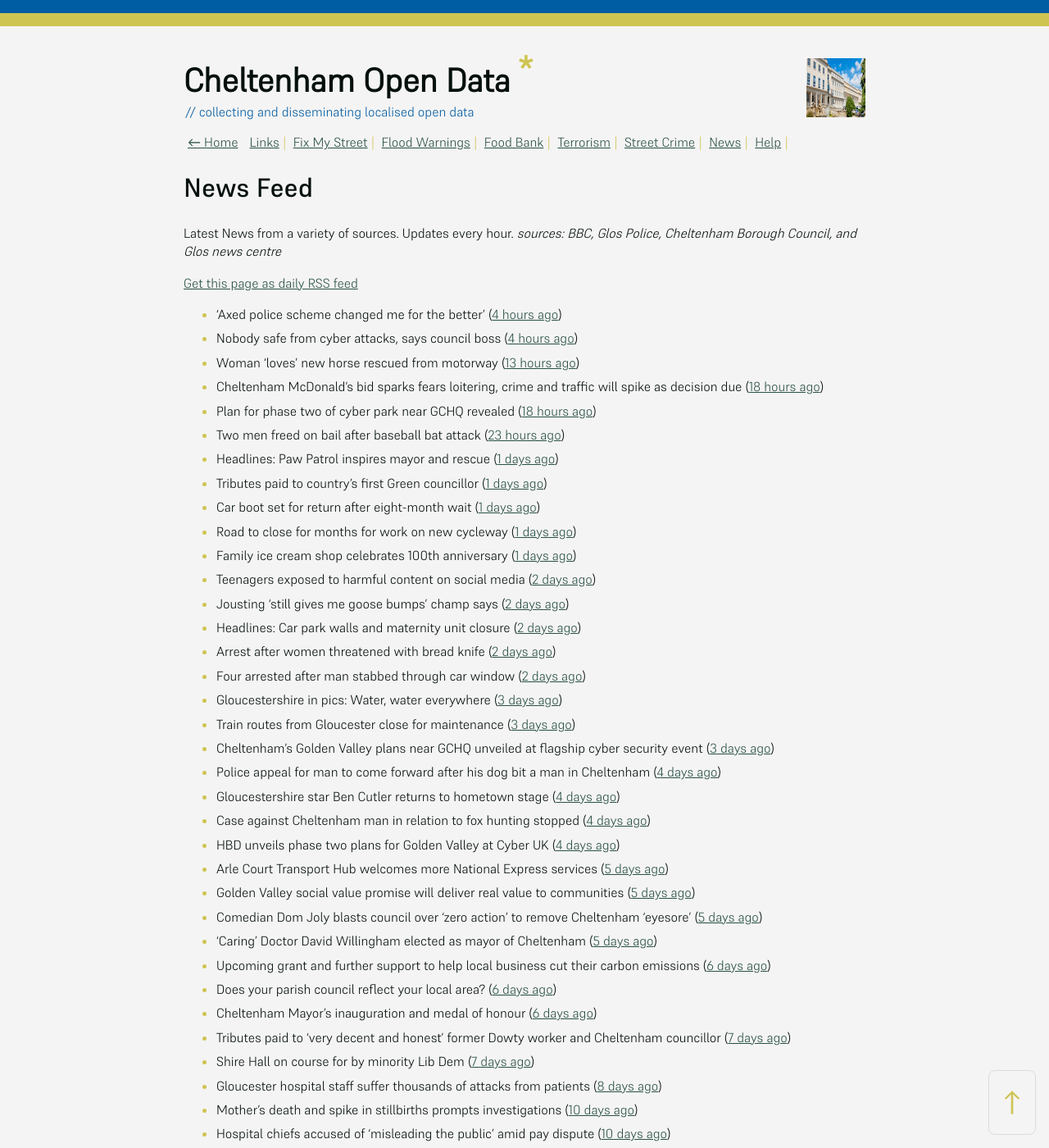
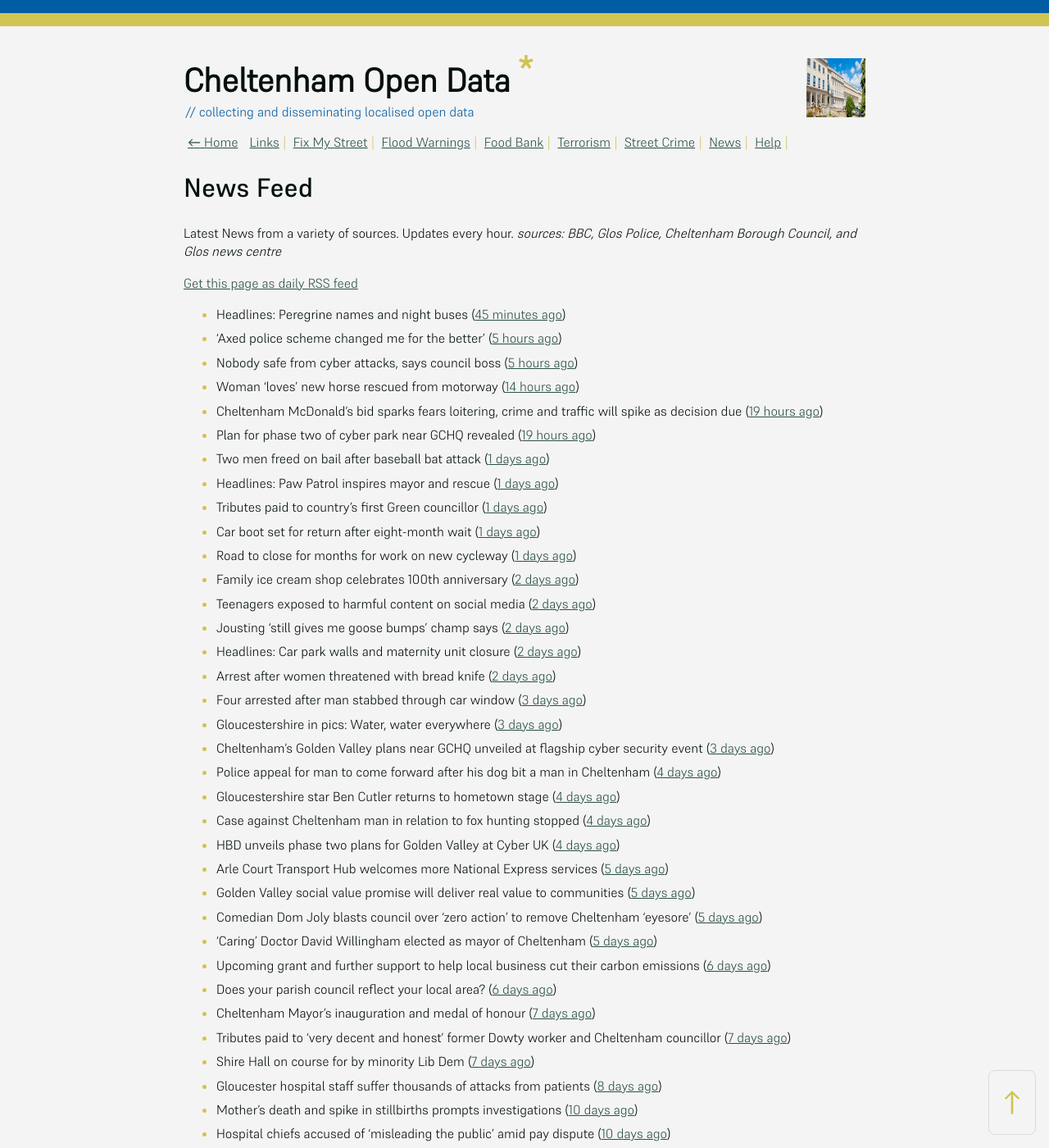
Before and after one commit to mat-0/cheltenham-open-data, a Jekyll site: the page built from _pages/news.md, in a window 1280 px wide and 1400 px high. Shown: the whole window at 82% size. Built offline with Jekyll 4.4.1, drawn with Linux system fonts in a browser that asks for light colours.

Commit message:
Updated 2025-05-20 10:57:47

```diff
--- a/_pages/news.md
+++ b/_pages/news.md
@@ -12,24 +12,24 @@ _sources: BBC, Glos Police, Cheltenham Borough Council, and Glos news centre_
 [Get this page as daily RSS feed](/daily.rss)
 
 <!-- news_marker starts -->
-- 'Axed police scheme changed me for the better' ([4 hours ago](https://www.bbc.com/news/articles/cj425087v5po))
-- Nobody safe from cyber attacks, says council boss ([4 hours ago](https://www.bbc.com/news/articles/cyvm4ljl2l8o))
-- Woman 'loves' new horse rescued from motorway ([13 hours ago](https://www.bbc.com/news/articles/c4g2r40ye9eo))
-- Cheltenham McDonald’s bid sparks fears loitering, crime and traffic will spike as decision due ([18 hours ago](https://gloucesternewscentre.co.uk/cheltenham-mcdonalds-bid-sparks-fears-loitering-crime-and-traffic-will-spike-as-decision-due/))
-- Plan for phase two of cyber park near GCHQ revealed ([18 hours ago](https://www.bbc.com/news/articles/clygqx2jp95o))
-- Two men freed on bail after baseball bat attack ([23 hours ago](https://www.bbc.com/news/articles/c4ge7l3nvv1o))
+- Headlines: Peregrine names and night buses ([45 minutes ago](https://www.bbc.com/news/articles/cr7zznnkyrgo))
+- 'Axed police scheme changed me for the better' ([5 hours ago](https://www.bbc.com/news/articles/cj425087v5po))
+- Nobody safe from cyber attacks, says council boss ([5 hours ago](https://www.bbc.com/news/articles/cyvm4ljl2l8o))
+- Woman 'loves' new horse rescued from motorway ([14 hours ago](https://www.bbc.com/news/articles/c4g2r40ye9eo))
+- Cheltenham McDonald’s bid sparks fears loitering, crime and traffic will spike as decision due ([19 hours ago](https://gloucesternewscentre.co.uk/cheltenham-mcdonalds-bid-sparks-fears-loitering-crime-and-traffic-will-spike-as-decision-due/))
+- Plan for phase two of cyber park near GCHQ revealed ([19 hours ago](https://www.bbc.com/news/articles/clygqx2jp95o))
+- Two men freed on bail after baseball bat attack ([1 days ago](https://www.bbc.com/news/articles/c4ge7l3nvv1o))
 - Headlines: Paw Patrol inspires mayor and rescue ([1 days ago](https://www.bbc.com/news/articles/cj93e7x34ewo))
 - Tributes paid to country's first Green councillor ([1 days ago](https://www.bbc.com/news/articles/cd7gvr0g0qgo))
 - Car boot set for return after eight-month wait ([1 days ago](https://www.bbc.com/news/articles/cx2qvp3lp61o))
 - Road to close for months for work on new cycleway ([1 days ago](https://www.bbc.com/news/articles/cded9232w5wo))
-- Family ice cream shop celebrates 100th anniversary ([1 days ago](https://www.bbc.com/news/articles/crr7dg8n471o))
+- Family ice cream shop celebrates 100th anniversary ([2 days ago](https://www.bbc.com/news/articles/crr7dg8n471o))
 - Teenagers exposed to harmful content on social media ([2 days ago](https://www.bbc.com/news/videos/c1kvmv9w348o))
 - Jousting 'still gives me goose bumps' champ says ([2 days ago](https://www.bbc.com/news/articles/cm2yd1d3d7eo))
 - Headlines: Car park walls and maternity unit closure ([2 days ago](https://www.bbc.com/news/articles/c861wnwd753o))
 - Arrest after women threatened with bread knife ([2 days ago](https://www.bbc.com/news/articles/cvgdpnv8yp0o))
-- Four arrested after man stabbed through car window ([2 days ago](https://www.bbc.com/news/articles/cql2yerl45po))
+- Four arrested after man stabbed through car window ([3 days ago](https://www.bbc.com/news/articles/cql2yerl45po))
 - Gloucestershire in pics: Water, water everywhere ([3 days ago](https://www.bbc.com/news/articles/c8e6d4g6k88o))
-- Train routes from Gloucester close for maintenance ([3 days ago](https://www.bbc.com/news/articles/c5y64j5nmv1o))
 - Cheltenham’s Golden Valley plans near GCHQ unveiled at flagship cyber security event ([3 days ago](https://gloucesternewscentre.co.uk/cheltenhams-golden-valley-plans-near-gchq-unveiled-at-flagship-cyber-security-event/))
 - Police appeal for man to come forward after his dog bit a man in Cheltenham ([4 days ago](https://gloucesternewscentre.co.uk/police-appeal-for-man-to-come-forward-after-his-dog-bit-a-man-in-cheltenham/))
 - Gloucestershire star Ben Cutler returns to hometown stage ([4 days ago](https://gloucesternewscentre.co.uk/gloucestershire-star-ben-cutler-returns-to-hometown-stage/))
@@ -41,7 +41,7 @@ _sources: BBC, Glos Police, Cheltenham Borough Council, and Glos news centre_
 - ‘Caring’ Doctor David Willingham elected as mayor of Cheltenham ([5 days ago](https://gloucesternewscentre.co.uk/caring-doctor-david-willingham-elected-as-mayor-of-cheltenham/))
 - Upcoming grant and further support to help local business cut their carbon emissions ([6 days ago](https://www.cheltenham.gov.uk/news/article/3010/upcoming_grant_and_further_support_to_help_local_business_cut_their_carbon_emissions))
 - Does your parish council reflect your local area? ([6 days ago](https://www.cheltenham.gov.uk/news/article/3009/does_your_parish_council_reflect_your_local_area))
-- Cheltenham Mayor’s inauguration and medal of honour ([6 days ago](https://www.cheltenham.gov.uk/news/article/3008/cheltenham_mayors_inauguration_and_medal_of_honour))
+- Cheltenham Mayor’s inauguration and medal of honour ([7 days ago](https://www.cheltenham.gov.uk/news/article/3008/cheltenham_mayors_inauguration_and_medal_of_honour))
 - Tributes paid to ‘very decent and honest’ former Dowty worker and Cheltenham councillor ([7 days ago](https://gloucesternewscentre.co.uk/tributes-paid-to-very-decent-and-honest-former-dowty-worker-and-cheltenham-councillor/))
 - Shire Hall on course for by minority Lib Dem ([7 days ago](https://gloucesternewscentre.co.uk/shire-hall-on-course-for-by-minority-lib-dem/))
 - Gloucester hospital staff suffer thousands of attacks from patients ([8 days ago](https://gloucesternewscentre.co.uk/gloucester-hospital-staff-suffer-thousands-of-attacks-from-patients/))
```
Also changed, not shown: _data/flood.json (+5 -48 lines), index.md (+5 -5 lines).
